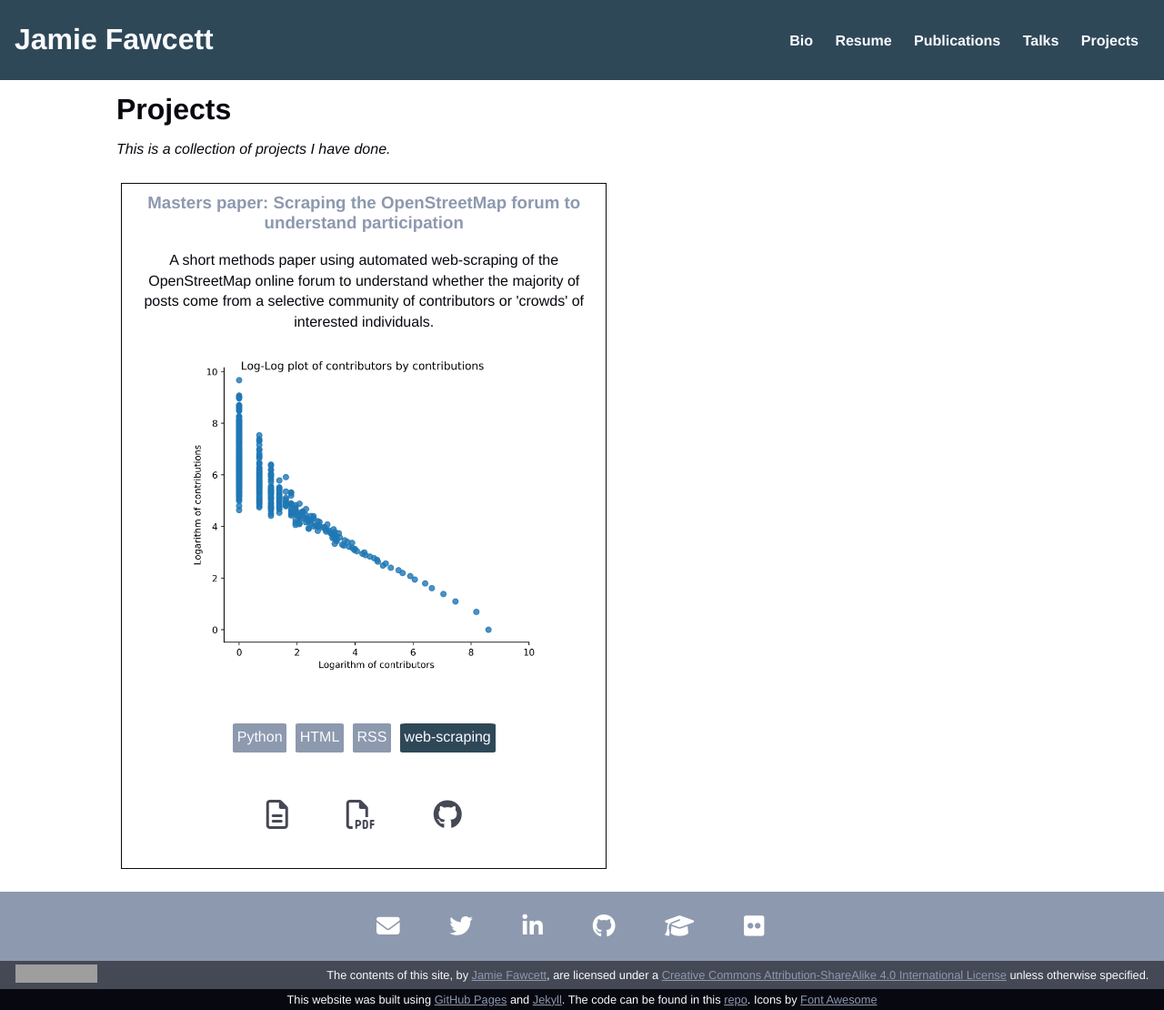
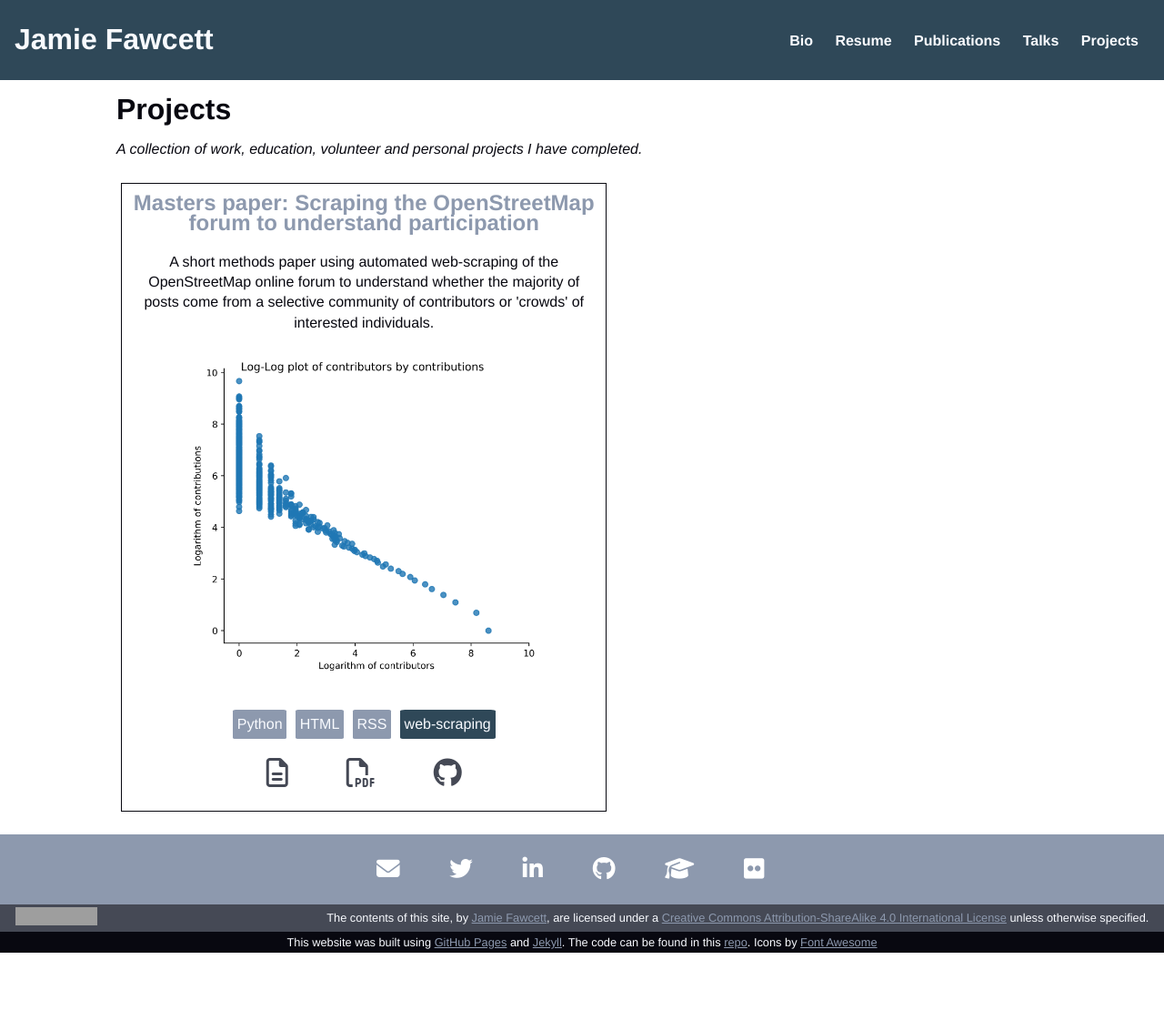
Before and after one commit to JmeF/JmeF.github.io, a Jekyll site: the page built from projects/index.html, in a window 1280 px wide. Shown: the whole page at 91% size. Built offline with Jekyll 4.4.1, drawn with Linux system fonts in a browser that asks for light colours; nearby versions of some CDN libraries; after the commit the page ends 1047 px from its top, so only the background shows below that; grey boxes are pictures that could not be loaded.

Commit message:
Fix projects homepage

```diff
--- a/_includes/contact.html
+++ b/_includes/contact.html
@@ -1,8 +1,8 @@
 <ul>
-  <li><a href="mailto:me@jamiefawcett.org.uk?subject=I found your website and..."><i class="fas fa-envelope"></i></a></li>
-  <li><a href="https://twitter.com/JamieFawcett1"><i class="fab fa-twitter"></i></a></li>
-  <li><a href="https://www.linkedin.com/in/jamie-fawcett-737314a3/"><i class="fab fa-linkedin-in"></i></a></li>
-  <li><a href="https://github.com/JmeF"><i class="fab fa-github"></i></a></li>
-  <li><a href="https://scholar.google.com/citations?user=nDXweXQAAAAJ&hl=en"><i class="fas fa-graduation-cap"></i></a></li>
-  <li><a href="https://www.flickr.com/photos/129714065@N05/"><i class="fab fa-flickr"></i></a></li>
+  <li><a href="mailto:me@jamiefawcett.org.uk?subject=I found your website and..." title="Email me"><i class="fas fa-envelope"></i></a></li>
+  <li><a href="https://twitter.com/JamieFawcett1" title="Follow me on Twitter"><i class="fab fa-twitter"></i></a></li>
+  <li><a href="https://www.linkedin.com/in/jamie-fawcett-737314a3/" title="Find me on LinkedIn"><i class="fab fa-linkedin-in"></i></a></li>
+  <li><a href="https://github.com/JmeF"><i class="fab fa-github" title="Find me on GitHub"></i></a></li>
+  <li><a href="https://scholar.google.com/citations?user=nDXweXQAAAAJ&hl=en"  title="See my publications on Google Scholar"><i class="fas fa-graduation-cap"></i></a></li>
+  <li><a href="https://www.flickr.com/photos/129714065@N05/"  title="See my photos on Flickr"><i class="fab fa-flickr"></i></a></li>
 </ul>
--- a/_sass/general_layout.scss
+++ b/_sass/general_layout.scss
@@ -247,7 +247,7 @@
     padding: 1%;
     margin:5px;
     text-align: center;
-    h3{
+    h2{
       margin-top: 0;
     }
     img{
@@ -259,6 +259,7 @@
       display: inline-flex;
       flex-wrap: wrap;
       padding: 0;
+      margin: 0;
     }
     .project-tools{
       color: $color-white;
@@ -275,9 +276,11 @@
         border-radius: 5%;
         }
       }
+    .newline{
+      margin: 0;
+      padding: 0;
+    }
     .project-share{
-
-
       li{
         padding: 0.5em;
         margin: 0 0.5em;
--- a/projects/index.html
+++ b/projects/index.html
@@ -4,12 +4,12 @@
 ---
 <div class="blurb">
 	<h1>{{ page.title }}</h1>
-	<p> This is a collection of projects I have done.</p>
+	<p> A collection of work, education, volunteer and personal projects I have completed.</p>
 </div>
 <div class="projects">
 		{% for project in site.projects %}
 		<div>
-			<h3><a href="{{ project.url }}"> {{project.type}}: {{ project.descriptive-title }}</a></h3>
+			<h2><a href="{{ project.url }}"> {{project.type}}: {{ project.descriptive-title }}</a></h2>
 			<p>{{project.description}}</p>
 			<figure>
 				{% for image in project.images %}
@@ -26,13 +26,14 @@
 				<li class="method">{{method}}</li>
 				{% endfor %}
 			</ul>
+			<p class="newline"></p>
 			<ul class="project-share">
 				{% if project.report == 'True' %}
-				<li><a href="{{project.gdocs-link}}edit?usp=sharing"><i class="far fa-file-alt"></i></a></li>
-				<li><a href="{{project.gdocs-link}}export?format=pdf"><i class="far fa-file-pdf"></i></a></li>
+				<li><a href="{{project.gdocs-link}}edit?usp=sharing" title="Access the Google Doc"><i class="far fa-file-alt"></i></a></li>
+				<li><a href="{{project.gdocs-link}}export?format=pdf" title="Download the PDF"><i class="far fa-file-pdf"></i></a></li>
 				{% endif %}
 				{% if project.code == 'True' %}
-				<li><a href="https://github.com/JmeF/{{ project.github-link }}"><i class="fab fa-github"></i></a></li>
+				<li><a href="https://github.com/JmeF/{{ project.github-link }}" title="Get the code on GitHub"><i class="fab fa-github"></i></a></li>
 				{% endif %}
 			</ul>
 		</div>
```
Also changed, not shown: content/_drafts/template-project.md (added, +45 -0 lines).
